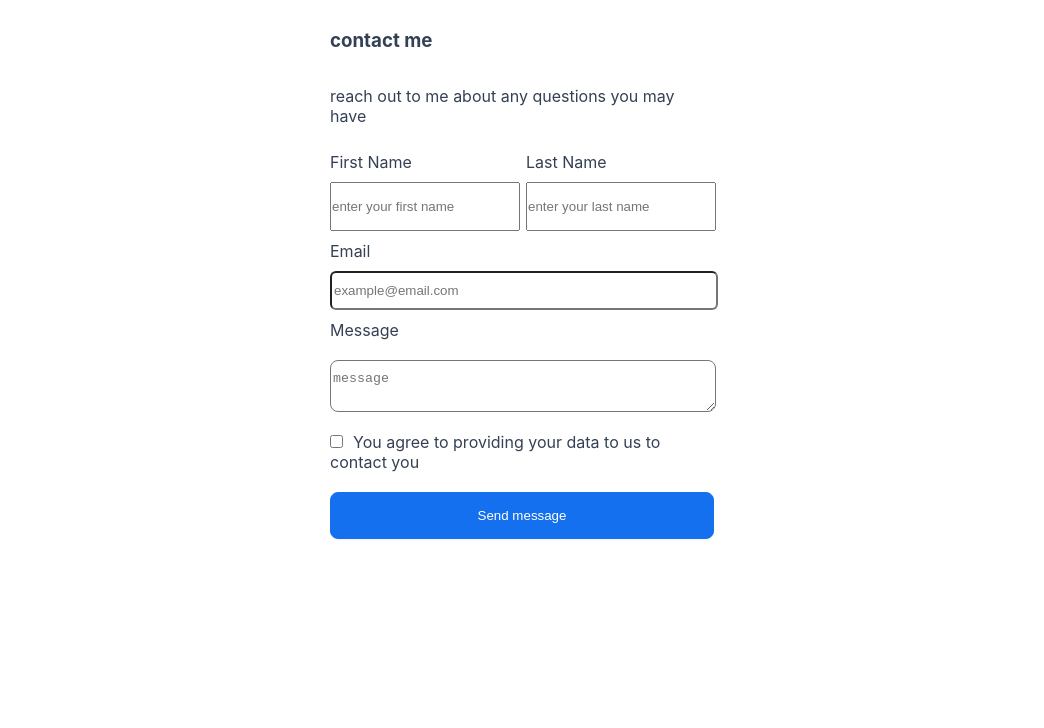
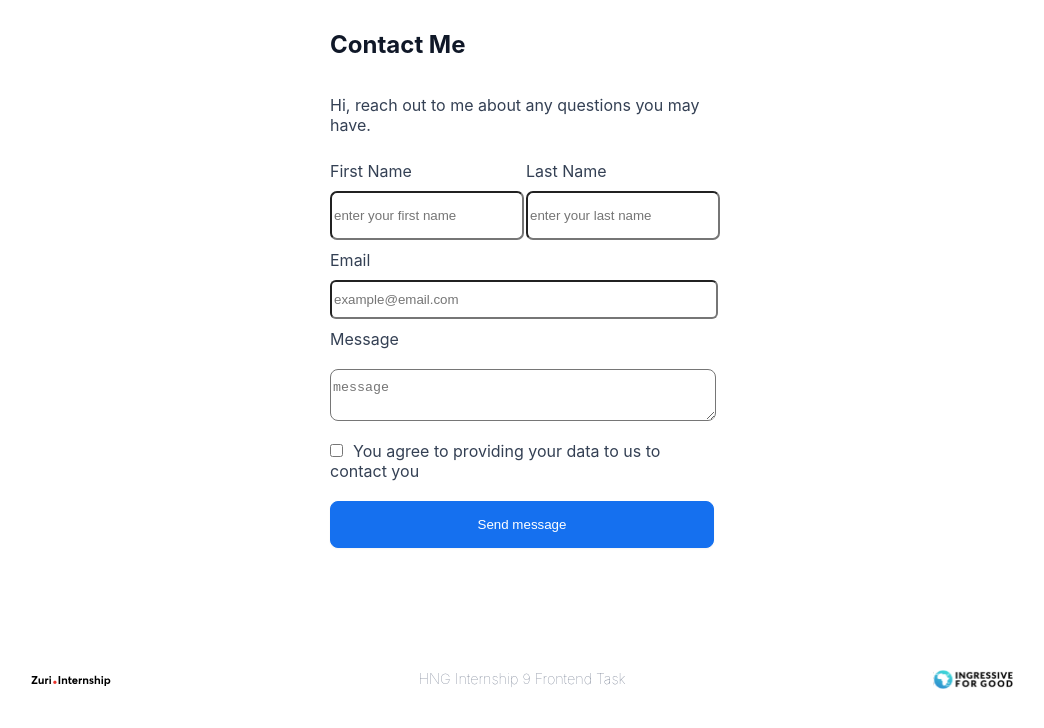
Before and after one commit to eyesaidyo/my-profile-hng, a React (Create React App) app: page /contact in a window 1280 px wide. Shown: the top 728 px of the page, without its empty margins (118-1162 px from the left). Built offline with nearby package versions, Linux system fonts and the light colour scheme.

Commit message:
refactor: made footer component reuseable

```diff
--- a/src/App.css
+++ b/src/App.css
@@ -95,15 +95,17 @@ footer {
 #last_name{
   display: inline;
   width: 99%;
-  padding:15px 0;
+  padding:15px 2px;
   margin-right:auto;
+  border-radius: 7px;
 }
 #first_name{
   display:inline;
   width: 99%;
   margin-left: 0;
   margin-right:12px;
-  padding: 15px 0;
+  padding: 15px 2px;
+  border-radius: 7px;
 }
 .btn__submit{
   background: #1570EF;
@@ -166,8 +168,7 @@ footer {
 }
 #message{
   width: 99%;
-  padding-top: 10px;
-  padding-bottom: 10px;
+  padding: 10px 2px;
   border-radius:8px;
   margin: 10px 0;
 }
@@ -175,3 +176,8 @@ footer {
   text-align: left;
 
 }
+h2{
+  color: #101828;
+
+  font-style: normal;
+}
--- a/src/ContactMe.jsx
+++ b/src/ContactMe.jsx
@@ -1,10 +1,12 @@
+import Footer from "./Footer"
+
 const ContactMe = () => {
   return (
     <div className="contact-page">
 
       <form className="contact-form">
-        <h3 className="form-text">contact me</h3>
-        <p className="form-text">reach out to me about any questions you may have</p>
+        <h2 className="form-text">Contact Me</h2>
+        <p className="form-text">Hi, reach out to me about any questions you may have.</p>
         <div className="names">
           <div className="name-item">
             <label className="lbl" for='first_name'>First Name</label>
@@ -33,6 +35,7 @@ const ContactMe = () => {
 
         <button className="btn__submit">Send message</button>
       </form>
+      <Footer />
     </div>
   )
 }
--- /dev/null
+++ b/src/Footer.jsx
@@ -0,0 +1,12 @@
+import i4g from "./i4g.svg";
+import zuri from "./zuri.svg";
+const Footer = () => {
+  return (
+    <footer>
+      <img className="ft" src={zuri} alt="zuri" />
+      <span id="ft-text">HNG Internship 9 Frontend Task</span>
+      <img className="ft" src={i4g} alt="i4g" />
+    </footer>
+  )
+}
+export default Footer;
--- a/src/Home.jsx
+++ b/src/Home.jsx
@@ -1,12 +1,11 @@
 import Card from "./Card";
 import slack from "./slack.svg";
 import github from "./github.svg";
-import i4g from "./i4g.svg";
-import zuri from "./zuri.svg";
-const Home=()=>{
-  return(
+import Footer from "./Footer";
+const Home = () => {
+  return (
     <div>
-    <img
+      <img
         alt="profile"
         src="https://pbs.twimg.com/media/FFHy-ipXIAITdC4.jpg"
         id="profile__img"
@@ -47,11 +46,7 @@ const Home=()=>{
         <a href="https://github.com/eyesaidyo">
           <img className="svg" src={github} alt="github" />
         </a>
-        <footer>
-          <img className="ft" src={zuri} alt="zuri" />
-          <span id="ft-text">HNG Internship 9 Frontend Task</span>
-          <img className="ft" src={i4g} alt="i4g" />
-        </footer>
+        <Footer />
       </div>
     </div>
   )
```
